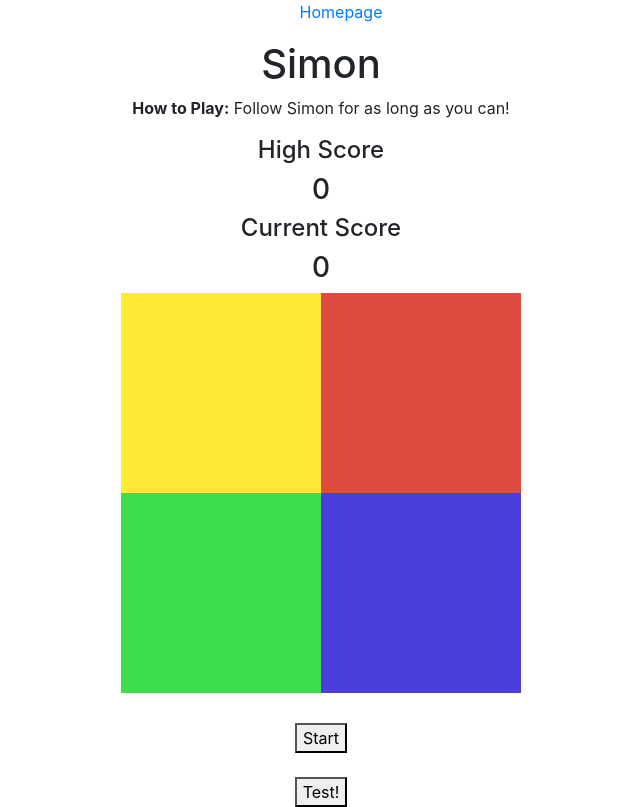
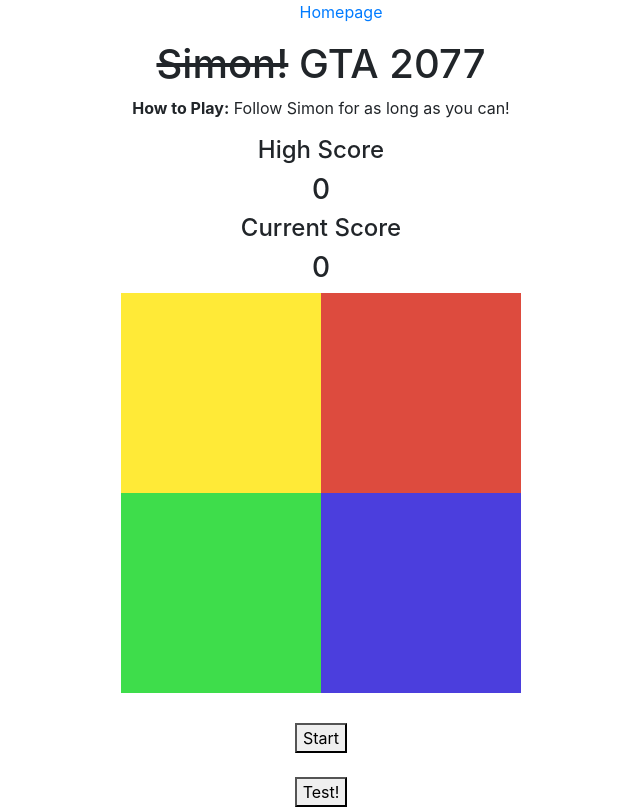
Before and after one commit to bernardkung/gta2077, a plain HTML site: page index.html in a window 1280 px wide. Shown: the whole page, without its empty margins (319-959 px from the left). Drawn offline with nearby package versions, Linux system fonts and the light colour scheme.

Commit message:
Update index.html

```diff
--- a/index.html
+++ b/index.html
@@ -4,7 +4,7 @@
     <head>
         <link href="https://stackpath.bootstrapcdn.com/bootstrap/4.1.3/css/bootstrap.min.css" rel="stylesheet">
         <link href="styles.css" rel="stylesheet">
-        <title>Simon!</title>
+        <title>GTA 2077</title>
     </head>
     <body>
         <nav class="center">
@@ -13,7 +13,7 @@
             </ul>
         </nav>
         <div class="center" style="{border: 1px solid black}">
-            <h1>Simon</h1>
+            <h1><del>Simon!</del> GTA 2077</h1>
             <p>
                 <strong>How to Play:</strong>
                 Follow Simon for as long as you can!
```
